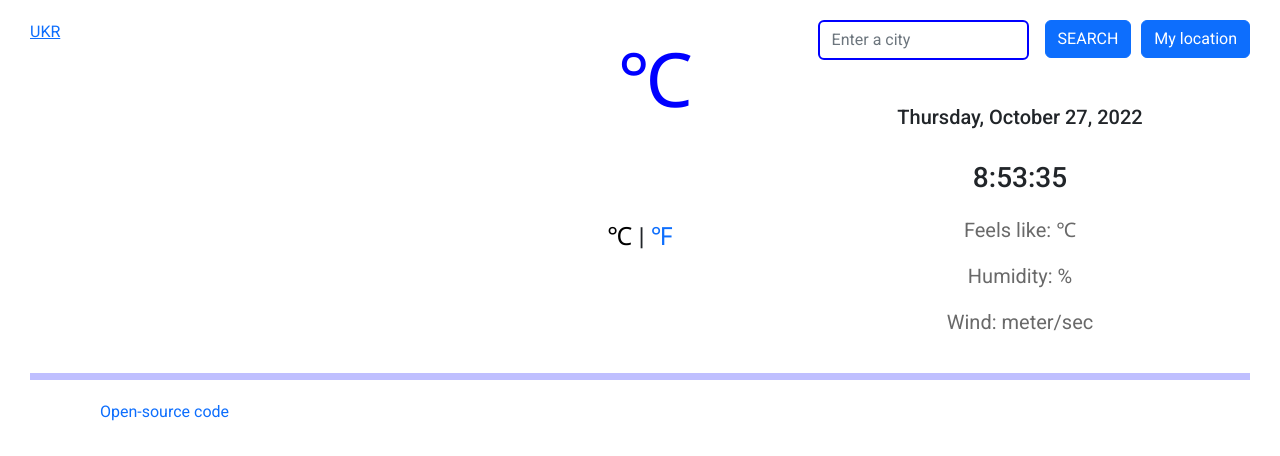
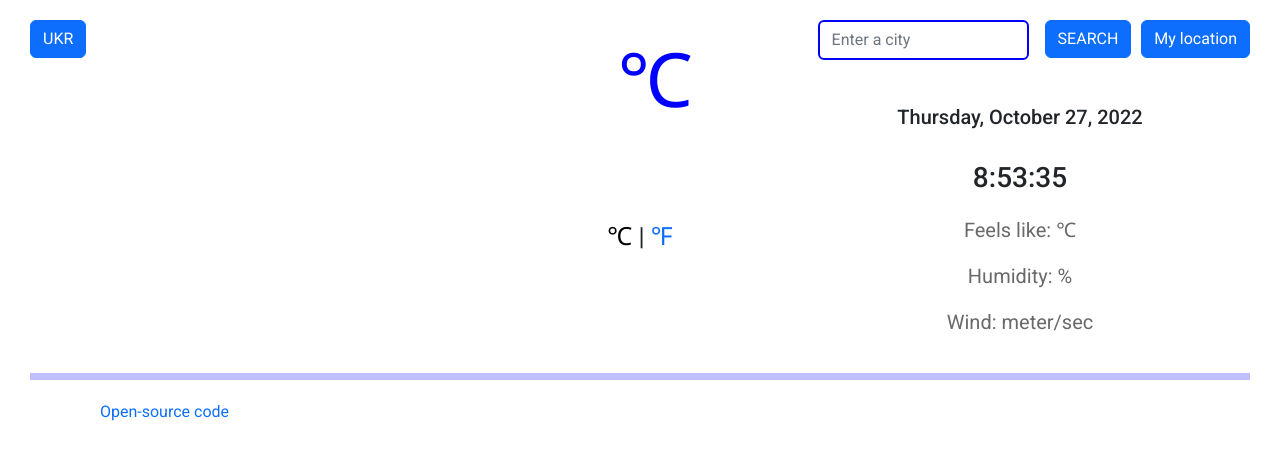
Before and after one commit to OlhaGut/my-weather, a website built with Parcel: page index.html in a window 1280 px wide. Built offline with nearby package versions, Linux system fonts and the light colour scheme; no server answers.

Commit message:
Revert " link check"
This reverts commit 67bc00aacbcf7167e7542ec93cbcd05a97c6ab93.

```diff
--- a/index.html
+++ b/index.html
@@ -29,8 +29,7 @@
 
   <body>
     <div class="language">
-      <!-- <button class="btn btn-primary mb-3" id="lang-ukr" onclick="window.location.href = 'indexukr.html';">UKR</button> -->
-      <a href="indexukr.html" target="_blank">UKR</a>
+      <button class="btn btn-primary mb-3" id="lang-ukr" onclick="window.location.href = 'indexukr.html';">UKR</button>
     </div>
     <header>
       <form class="row g-3" id="form-search-city">
```
